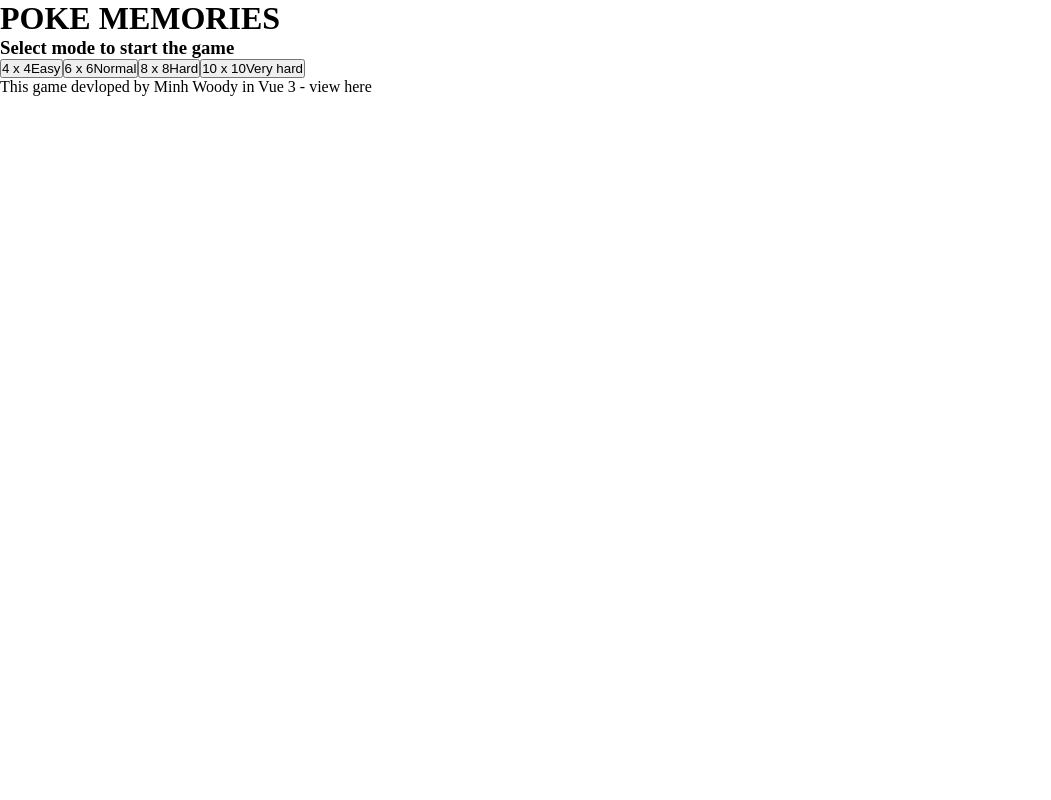
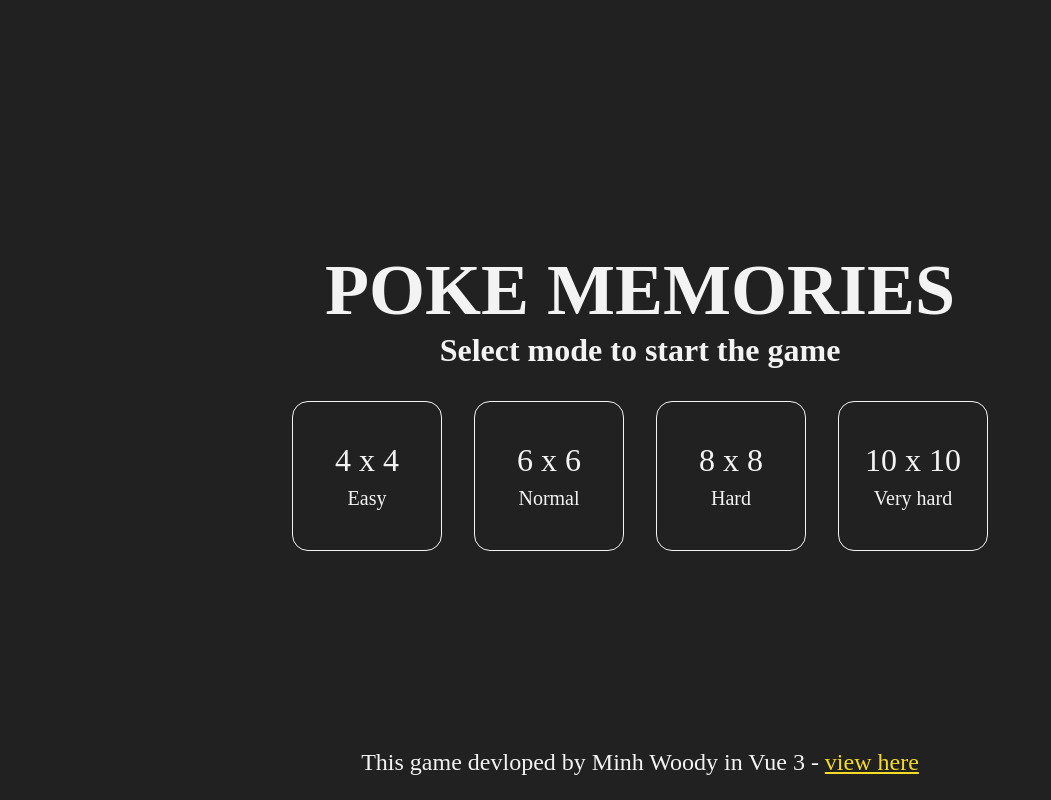
Before and after one commit to quangminh-208/poke-memories, a Vue app: page / in a window 1280 px wide. Shown: the whole page, without its empty margins (0-1051 px from the left). Built offline with nearby package versions, Linux system fonts and the light colour scheme; a web font is replaced by a local one.

Commit message:
Complete the project

```diff
--- a/src/components/CopyrightSection.vue
+++ b/src/components/CopyrightSection.vue
@@ -1,3 +1,24 @@
 <template>
-    <p>This game devloped by Minh Woody in Vue 3  - <a>view here</a></p>
+  <div class="copyright">
+    <p>
+      This game devloped by Minh Woody in Vue 3 -
+      <a href="https://github.com/quangminh-208/poke-memories">view here</a>
+    </p>
+  </div>
 </template>
+
+<style lang="css" scoped>
+.copyright {
+  position: fixed;
+  left: 50%;
+  transform: translateX(-50%);
+  bottom: 1.5rem;
+  color: var(--light);
+  z-index: 3;
+  font-size: 1.5rem;
+}
+
+.copyright a {
+  color: #f4dc26;
+}
+</style>
--- a/src/components/InteractScreen.vue
+++ b/src/components/InteractScreen.vue
@@ -1,14 +1,29 @@
 <template>
   <div class="screen">
+    <div
+      class="screen__inner"
+      :style="{
+        width:
+          (Math.sqrt(cardsContext.length) < 8
+            ? ((600 - 16 * 4) / Math.sqrt(cardsContext.length) - 16 + 16 * 2) *
+              Math.sqrt(cardsContext.length)
+            : Math.sqrt(cardsContext.length) < 10
+            ? ((600 - 16 * 4) / 5.5 - 16 + 16 * 2) * (cardsContext.length / 4.8)
+            : ((600 - 16 * 4) / 7 - 16 + 16 * 2) * (cardsContext.length / 6.5)) +
+          'px',
+      }"
+    >
       <card-flip
         v-for="(card, index) in cardsContext"
         :key="index"
         ref="cardRef"
         :imgBackFaceUrl="`images/${card}.png`"
         :card="{ index, value: card }"
+        :cardsContext="cardsContext"
         @onFlip="onCheckRule($event)"
       />
       <result-screen v-if="statusMatch == true" />
+    </div>
   </div>
 </template>
 
@@ -44,7 +59,6 @@ export default {
         this.rules[0].value === this.rules[1].value &&
         this.rules[0].index !== this.rules[1].index
       ) {
-        console.log("Right");
         // Add class 'disabled' to component 'Card'
         this.$refs.cardRef[this.rules[0].index].onDisableCard();
         this.$refs.cardRef[this.rules[1].index].onDisableCard();
@@ -68,7 +82,6 @@ export default {
         this.rules.length === 2 &&
         this.rules[0].value !== this.rules[1].value
       ) {
-        console.log("Wrong");
         setTimeout(() => {
           // Flip back card
           this.$refs.cardRef[this.rules[0].index].onFlipBackCard();
@@ -81,3 +94,23 @@ export default {
   },
 };
 </script>
+
+<style lang="css" scoped>
+.screen {
+  width: 100%;
+  height: 100vh;
+  position: absolute;
+  top: 0;
+  left: 0;
+  z-index: 2;
+  background-color: var(--dark);
+  color: var(--light);
+}
+
+.screen__inner {
+  display: flex;
+  flex-wrap: wrap;
+  justify-content: center;
+  margin: 2rem auto;
+}
+</style>
--- a/src/components/MainScreen.vue
+++ b/src/components/MainScreen.vue
@@ -1,5 +1,5 @@
 <template>
-  <div class="sreen">
+  <div class="screen">
     <h1>POKE MEMORIES</h1>
     <h3>Select mode to start the game</h3>
     <div class="action">
@@ -32,3 +32,67 @@ export default {
   },
 }
 </script>
+
+<style lang="css" scoped>
+.screen {
+  width: 100%;
+  height: 100vh;
+  position: absolute;
+  top: 0;
+  left: 0;
+  z-index: 2;
+  display: flex;
+  align-items: center;
+  justify-content: center;
+  flex-direction: column;
+  background-color: var(--dark);
+  color: var(--light);
+}
+
+.screen h1 {
+  font-size: 4.5rem;
+  text-transform: uppercase;
+}
+
+.screen h3 {
+  font-size: 2rem;
+}
+
+.action {
+  display: flex;
+  margin-top: 2rem;
+}
+
+.action button {
+  font: var(--font);
+  width: 150px;
+  height: 150px;
+  background: transparent;
+  box-shadow: none;
+  border: 1px solid var(--light);
+  color: var(--light);
+  display: flex;
+  flex-direction: column;
+  border-radius: 1rem;
+  margin: 0 1rem;
+  align-items: center;
+  justify-content: center;
+  cursor: pointer;
+  transition: background 0.3s ease-in-out;
+}
+
+.action button:hover {
+  background-color: var(--light);
+  color: var(--dark);
+}
+
+.action button span:first-child {
+  font-size: 2rem;
+}
+
+.action button span:last-child {
+  display: block;
+  font-size: 1.25rem;
+  margin-top: 0.5rem;
+}
+</style>
--- a/src/components/PokeCard.vue
+++ b/src/components/PokeCard.vue
@@ -1,12 +1,50 @@
 <template>
-  <div class="card" :class="{disabled: isDisabled}">
+  <div
+    class="card"
+    :class="{ disabled: isDisabled }"
+    :style="{
+      height:
+        (Math.sqrt(cardsContext.length) < 8
+          ? (600 - 16 * 4) / Math.sqrt(cardsContext.length) - 16
+          : Math.sqrt(cardsContext.length) < 10
+          ? (600 - 16 * 4) / 5.5 - 16
+          : (600 - 16 * 4) / 7 - 16) + 'px',
+      width:
+        (Math.sqrt(cardsContext.length) < 8
+          ? (600 - 16 * 4) / Math.sqrt(cardsContext.length) - 16
+          : Math.sqrt(cardsContext.length) < 10
+          ? (600 - 16 * 4) / 5.5 - 16
+          : (600 - 16 * 4) / 7 - 16) + 'px',
+      perspective:
+        (Math.sqrt(cardsContext.length) < 8
+          ? (600 - 16 * 4) / Math.sqrt(cardsContext.length) - 16
+          : Math.sqrt(cardsContext.length) < 10
+          ? (600 - 16 * 4) / 5.5 - 16
+          : (600 - 16 * 4) / 7 - 16) * 2 + 'px',
+    }"
+  >
     <div
       class="card__inner"
       :class="{ 'is-flipped': isFlipped }"
       @click="onToggleFlipCard"
     >
       <div class="card__face card__face--front">
-        <div class="card__content"></div>
+        <div
+          class="card__content"
+          :style="{
+            backgroundSize:
+              (Math.sqrt(cardsContext.length) < 8
+                ? (600 - 16 * 4) / Math.sqrt(cardsContext.length) - 16
+                : Math.sqrt(cardsContext.length) < 10
+                ? (600 - 16 * 4) / 5.5 - 16
+                : (600 - 16 * 4) / 7 - 16) / 2 + 'px ' +
+              (Math.sqrt(cardsContext.length) < 8
+                ? (600 - 16 * 4) / Math.sqrt(cardsContext.length) - 16
+                : Math.sqrt(cardsContext.length) < 10
+                ? (600 - 16 * 4) / 5.5 - 16
+                : (600 - 16 * 4) / 7 - 16) / 2 + 'px',
+          }"
+        ></div>
       </div>
       <div class="card__face card__face--back">
         <div
@@ -29,6 +67,12 @@ export default {
     imgBackFaceUrl: {
       type: String,
       required: true,
+    },
+    cardsContext: {
+      type: Array,
+      default: function () {
+        return [];
+      },
     },
   },
   data() {
@@ -57,8 +101,6 @@ export default {
 .card {
   display: inline-block;
   margin: 1rem;
-  width: 100px;
-  height: 100px;
 }
 
 .card__inner {
@@ -91,7 +133,7 @@ export default {
 
 .card__face--front .card__content {
   background: url(../assets/images/icon_back.png) no-repeat center center;
-  background-size: 40px 40px;
+  /* background-size: 88px 88px; */
   width: 100%;
   height: 100%;
 }
--- a/src/components/ResultScreen.vue
+++ b/src/components/ResultScreen.vue
@@ -1,7 +1,7 @@
 <template>
-  <div class="sreen">
+  <div class="screen">
     <h1>✨ Congratulations ✨</h1>
-    <p>{{ Math.round(timer / 1000) }} seconds</p>
+    <h3>{{ Math.round(timer / 1000) }} seconds</h3>
     <button @click="onStartAgain">Start Again</button>
   </div>
 </template>
@@ -21,3 +21,48 @@ export default {
   },
 };
 </script>
+
+<style lang="css" scoped>
+.screen {
+  width: 100%;
+  height: 100vh;
+  position: absolute;
+  top: 0;
+  left: 0;
+  z-index: 2;
+  background-color: var(--dark);
+  color: var(--light);
+  display: flex;
+  align-items: center;
+  justify-content: center;
+  flex-direction: column;
+}
+
+.screen h1 {
+  font-size: 5rem;
+}
+
+.screen h3 {
+  margin-top: 1.5rem;
+  font-size: 3rem;
+}
+
+.screen button {
+  font: var(--font);
+  background: transparent;
+  box-shadow: none;
+  border: 1px solid var(--light);
+  color: var(--light);
+  margin: 1rem;
+  padding: 1rem 1.25rem;
+  border-radius: 0.5rem;
+  font-size: 1.25rem;
+  cursor: pointer;
+  transition: background 0.3s ease-in-out;
+}
+
+.screen button:hover {
+  background-color: var(--light);
+  color: var(--dark);
+}
+</style>
```
Lines whose indentation alone changed are shown as unchanged.
